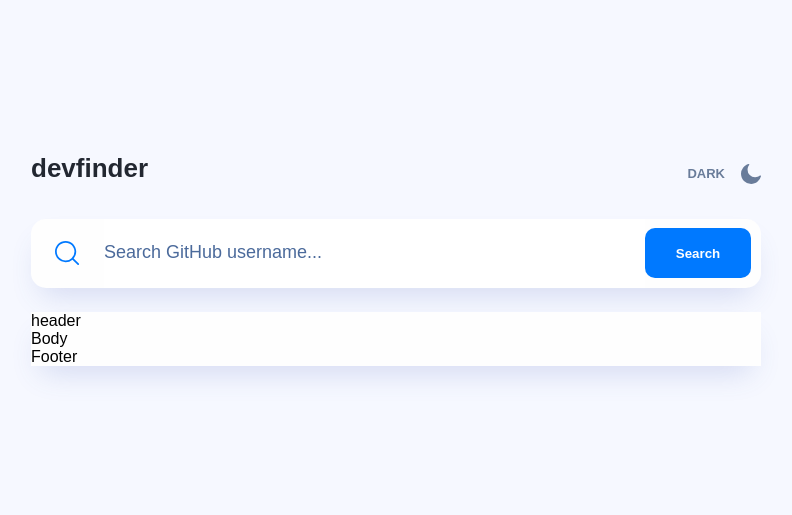
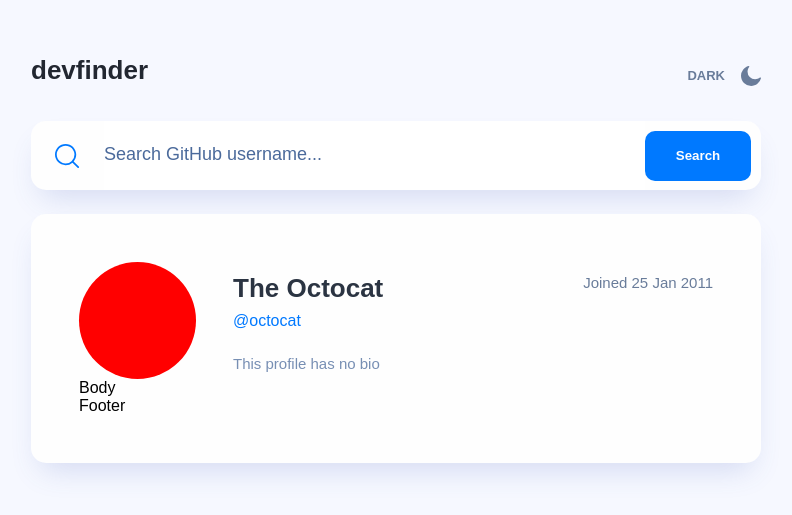
Before and after one commit to Nicasiomarques/github-user-search-app, a website: page index.html in a window 1280 px wide. Shown: the part 143-658 px from the top of the page, without its empty margins (244-1036 px from the left). Drawn offline with Linux system fonts and the light colour scheme.

Commit message:
feat: built the user component

```diff
--- /dev/null
+++ b/Frontend/style/components/_user.scss
@@ -0,0 +1,51 @@
+.c-user {
+  display: flex;
+  align-items: center;
+  position: relative;
+
+  &__picture {
+    background-color: red;
+    display: block;
+    border-radius: 50%;
+    margin-right: rem(37px);
+    width: rem(117px);
+    height: rem(117px);
+  }
+
+  &__name {
+    display: inline-block;
+    font-size: rem(26px);
+    color: var(--color-primary);
+    font-weight: 700;
+    line-height: rem(38.5px);
+    margin-bottom: rem(5px);
+  }
+
+  &__date {
+    position: absolute;
+    right: 0;
+    top: 10%;
+    color: var(--color-gray-400);
+    display: inline-block;
+    font-size: rem(15px);
+    margin-left: auto;
+  }
+
+  &__id {
+    color: var(--color-blue);
+    display: block;
+    margin-bottom: rem(25px);
+
+    a {
+      text-decoration: none;
+      color: currentColor;
+    }
+  }
+
+  &__bio {
+    color: var(--color-gray-300);
+    font-size: rem(15px);
+    mix-blend-mode: normal;
+    opacity: 0.75;
+  }
+}
--- a/Frontend/style/layout/_grid.scss
+++ b/Frontend/style/layout/_grid.scss
@@ -7,7 +7,9 @@
 
 .app {
   background-color: var(--color-white);
+  border-radius: rem(15px);
   box-shadow: 0 16px 30px -10px rgb(70 96 187 / 20%);
+  padding: rem(48px);
 }
 
 .container {
--- a/Frontend/style/main.scss
+++ b/Frontend/style/main.scss
@@ -8,4 +8,5 @@
 @import 'layout/form';
 @import 'layout/grid';
 @import 'components/buttons';
+@import 'components/user';
 @import 'themes/theme';
--- a/index.html
+++ b/index.html
@@ -52,7 +52,17 @@
 					<button class="c-btn c-btn--primary">search</button>
 				</form>
 				<section class="app">
-					<header class="app__head">header</header>
+					<header class="c-user">
+						<picture class="c-user__picture c-picture">
+							<img src="" alt="" />
+						</picture>
+						<div class="c-user__inner">
+							<h2 class="c-user__name c-title-2">The Octocat</h2>
+							<span class="c-user__date">Joined 25 Jan 2011</span>
+							<span class="c-user__id"><a href="#">@octocat</a></span>
+							<p class="c-user__bio">This profile has no bio</p>
+						</div>
+					</header>
 					<div class="app__body">Body</div>
 					<footer class="c-footer">Footer</footer>
 				</section>
```
Also changed, not shown: Frontend/style.min.css, 1 other file.
